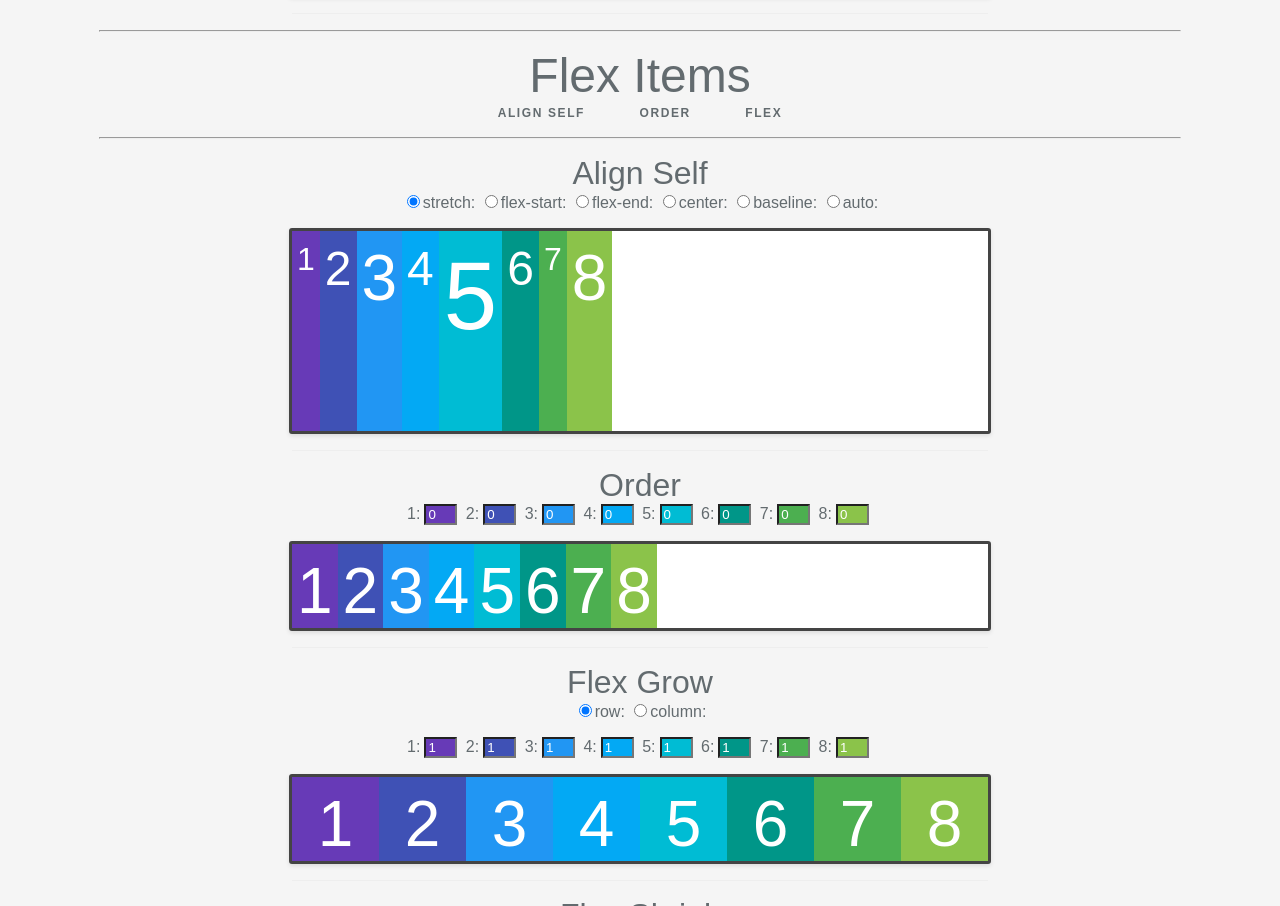
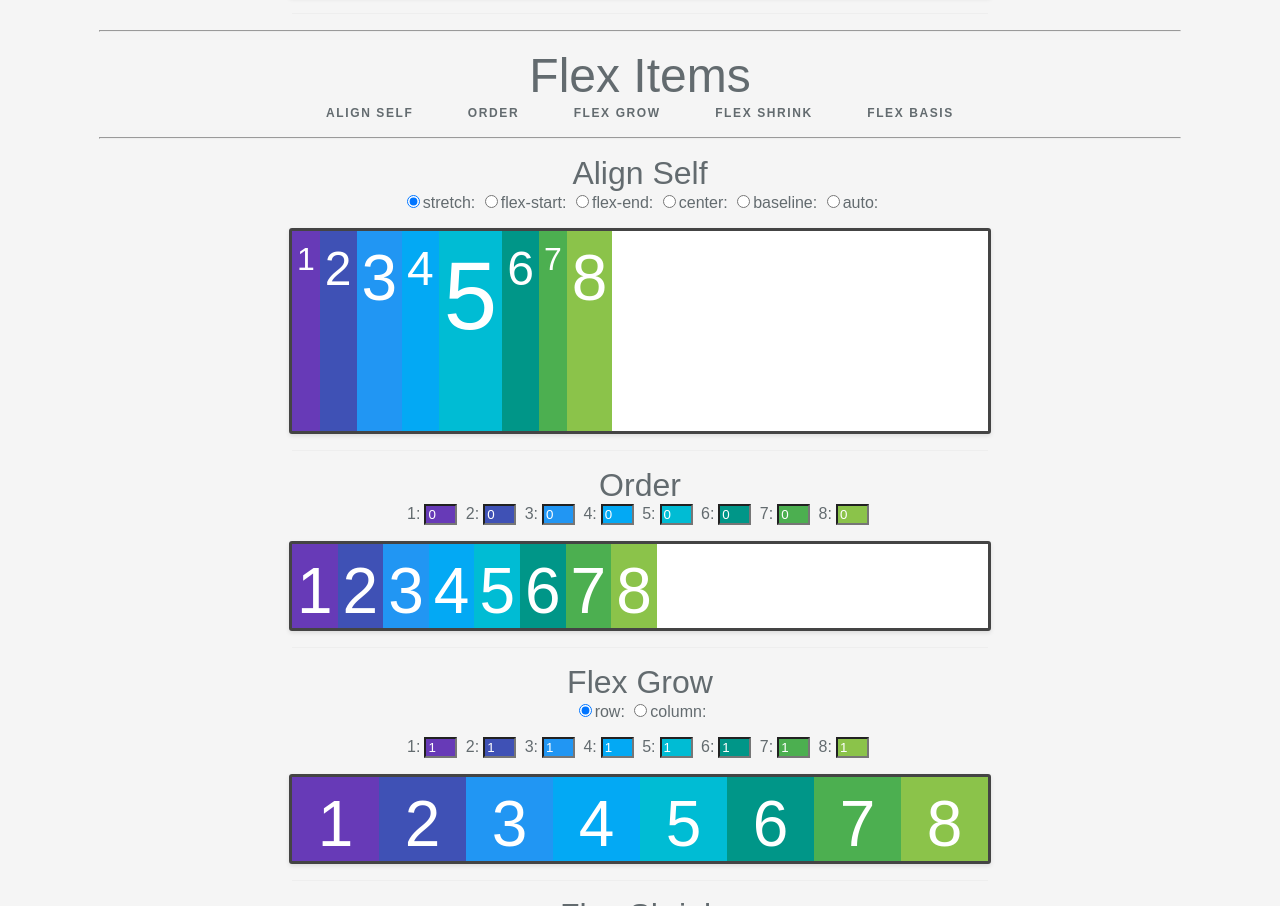
Before and after one commit to dan-frank/learn-flex-box, a plain HTML site: page interactive.html in a window 1280 px wide. Shown: the part 1654-2560 px from the top of the page. Drawn offline with nearby package versions, Linux system fonts and the light colour scheme.

Commit message:
Improved navigation

```diff
--- a/interactive.html
+++ b/interactive.html
@@ -166,7 +166,9 @@
             <div class="links mb-1">
                 <a href="#align-self-controller">Align Self</a>
                 <a href="#order-controller">Order</a>
-                <a href="#flex-controller">Flex</a>
+                <a href="#flex-grow-controller">Flex Grow</a>
+                <a href="#flex-shrink-controller">Flex Shrink</a>
+                <a href="#flex-basis-controller">Flex Basis</a>
             </div>
 
 <hr />
```
